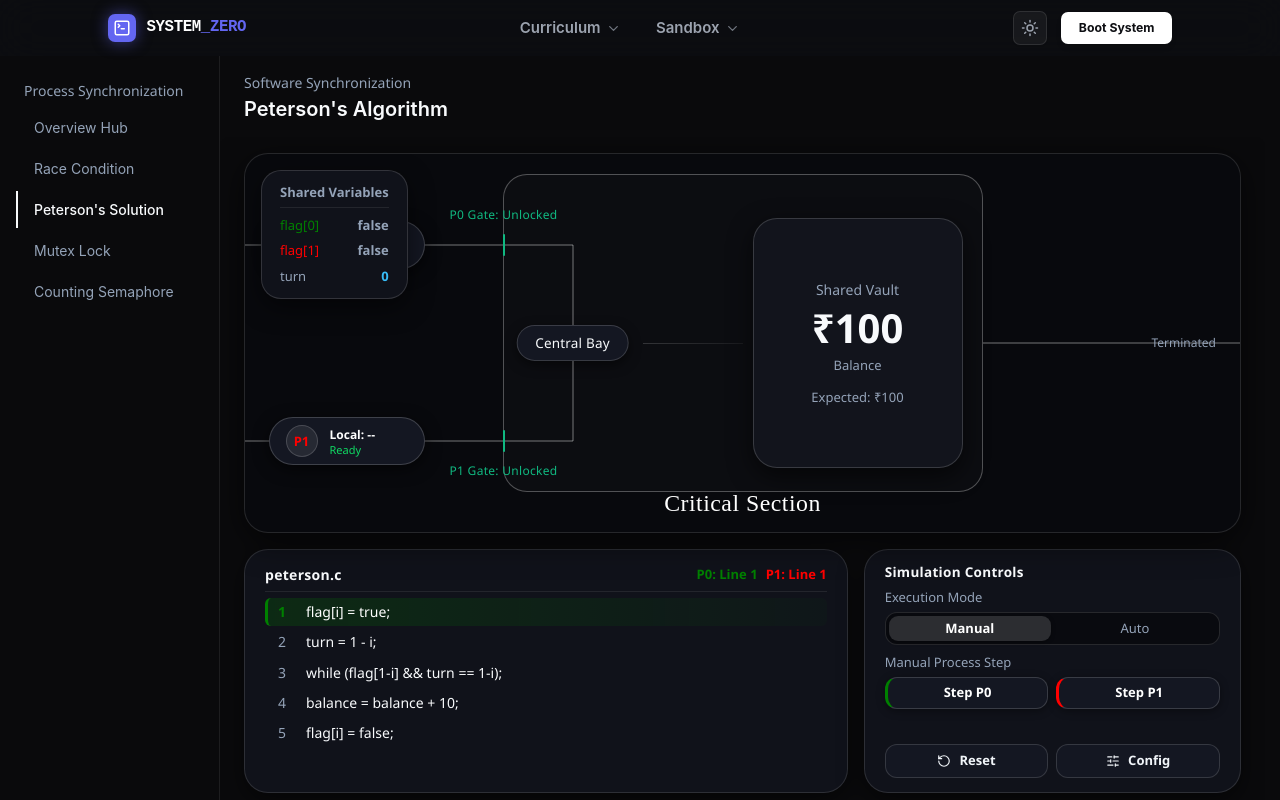
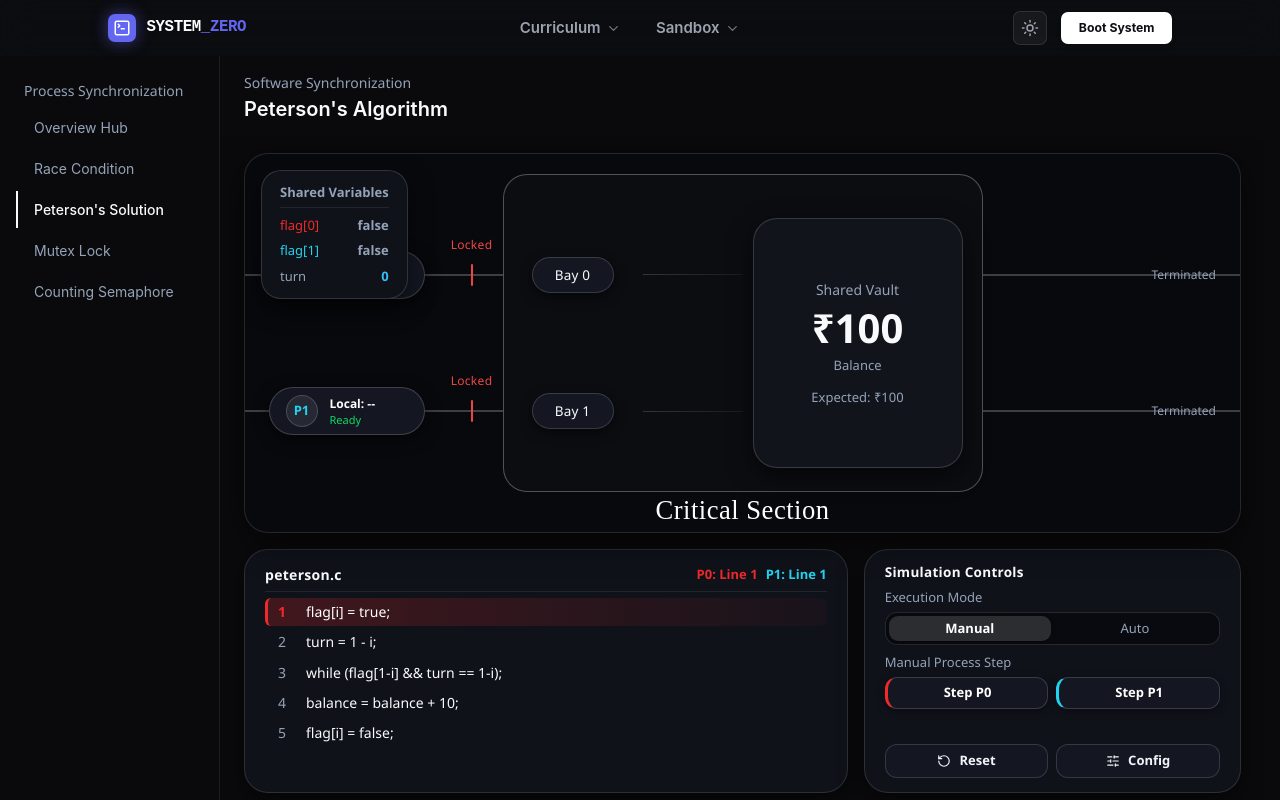
Before and after one commit to glitchybhavi/system-zero-app, a React (Vite) app: page /os/sync/peterson in a window 1280 px wide. Built offline with nearby package versions, Linux system fonts and the light colour scheme.

Commit message:
UI: Slight refienements in Simulator's UI and animation fixes

```diff
--- a/src/os/process-synchronization/base/ArenaTrackLayer.jsx
+++ b/src/os/process-synchronization/base/ArenaTrackLayer.jsx
@@ -1,45 +1,13 @@
 export default function ArenaTrackLayer(props) {
-  const BAY_CENTER_X = 'calc(50% - 170px)';
-  const BAY_TOP_EDGE = 'calc(50% - 18px)';
-  const BAY_BOTTOM_EDGE = 'calc(50% + 18px)';
-
-  let gateTops = ['32%', '68%'];
-  if (props.singleBay) {
-    gateTops = [props.tracks[0].top, props.tracks[1].top];
-  }
+  const gateTops = ['32%', '68%'];
   const lockedStates = [props.gate0Locked, props.gate1Locked];
 
   const rails = [];
   for (let i = 0; i < props.tracks.length; i++) {
     const track = props.tracks[i];
-
-    if (props.singleBay) {
-      rails.push(
-        <div
-          key={`lane-${i}`}
-          className="rail-conduit"
-          style={{ top: track.top, left: 0, width: BAY_CENTER_X }}
-        />
-      );
-
-      let verticalTop = BAY_BOTTOM_EDGE;
-      let verticalHeight = `calc(${track.top} - 50% - 18px)`;
-      if (i === 0) {
-        verticalTop = track.top;
-        verticalHeight = `calc(50% - 18px - ${track.top})`;
-      }
-      rails.push(
-        <div
-          key={`turn-${i}`}
-          className="rail-vertical"
-          style={{ top: verticalTop, height: verticalHeight, left: BAY_CENTER_X }}
-        />
-      );
-    } else {
     rails.push(
       <div key={`entry-${i}`} className="rail-conduit rail-conduit-entry" style={{ top: track.top }} />
     );
-    }
   }
 
   const gates = [];
@@ -51,47 +19,22 @@ export default function ArenaTrackLayer(props) {
       labelText = 'Locked';
     }
 
-    let gateText = labelText;
-    let labelPlace = '';
-    let gateLeft = 'calc(50% - 272px)';
-    if (props.singleBay) {
-      gateText = `P${i} Gate: ${labelText}`;
-      gateLeft = 'calc(50% - 240px)';
-      if (i === 1) {
-        labelPlace = ' below';
-      }
-    }
-
     gates.push(
       <div key={`bay-track-${i}`}>
         <div
           className={`track-gate-node ${stateClass}`}
-          style={{ top: gateTops[i], left: gateLeft }}
+          style={{ top: gateTops[i], left: 'calc(50% - 272px)' }}
         >
           <div className={`gate-pin ${stateClass}`} />
-          <span className={`gate-label ${stateClass}${labelPlace}`}>{gateText}</span>
+          <span className={`gate-label ${stateClass}`}>{labelText}</span>
         </div>
 
-        {!props.singleBay && (
         <div>
           <div className="rail-conduit rail-conduit-exit" style={{ top: gateTops[i] }} />
           <span className="track-terminated-label" style={{ top: gateTops[i] }}>
             Terminated
           </span>
         </div>
-        )}
-      </div>
-    );
-  }
-
-  let exitRail = null;
-  if (props.singleBay) {
-    exitRail = (
-      <div>
-        <div className="rail-conduit rail-conduit-exit" style={{ top: '50%' }} />
-        <span className="track-terminated-label" style={{ top: '50%' }}>
-          Terminated
-        </span>
       </div>
     );
   }
@@ -99,10 +42,7 @@ export default function ArenaTrackLayer(props) {
   return (
     <div className="arena-track-layer">
       {rails}
-
       {gates}
-
-      {exitRail}
     </div>
   );
 }
--- a/src/os/process-synchronization/base/CriticalSectionZone.jsx
+++ b/src/os/process-synchronization/base/CriticalSectionZone.jsx
@@ -22,30 +22,18 @@ export default function CriticalSectionZone(props) {
     incVal = reduxInc;
   }
 
-  const bayList = [];
-
-  if (props.singleBay) {
-    let label = 'Bay 0';
-    if (props.bay0Label) {
-      label = props.bay0Label;
-    }
-    bayList.push({ label: label, packet: props.busPacket0 });
-  } else {
-    bayList.push({ label: 'Bay 0', packet: props.busPacket0 });
-    bayList.push({ label: 'Bay 1', packet: props.busPacket1 });
-  }
+  const bayList = [
+    { label: 'Bay 0', packet: props.busPacket0 },
+    { label: 'Bay 1', packet: props.busPacket1 },
+  ];
 
   const sockets = [];
   const conduits = [];
   for (let i = 0; i < bayList.length; i++) {
     const bay = bayList[i];
 
-    let socketClass = `docking-socket socket-bay-${i}`;
-    let conduitClass = `bus-conduit-wrapper conduit-bay-${i}`;
-    if (props.singleBay) {
-      socketClass = 'docking-socket socket-bay-single';
-      conduitClass = 'bus-conduit-wrapper conduit-bay-single';
-    }
+    const socketClass = `docking-socket socket-bay-${i}`;
+    const conduitClass = `bus-conduit-wrapper conduit-bay-${i}`;
 
     sockets.push(
       <div key={`bay-${i}`} className={socketClass}>
--- a/src/os/process-synchronization/base/ProcessCard.jsx
+++ b/src/os/process-synchronization/base/ProcessCard.jsx
@@ -9,9 +9,6 @@ export default function ProcessCard(props) {
   let cardClass = 'process-card ' + getProcessCardClass(props.process.status);
   if (isTerminated) {
     cardClass = cardClass + ' card-exiting';
-  }
-  if (props.centerInBay) {
-    cardClass = cardClass + ' card-center-bay';
   }
 
   let statusText = getProcessStatusText(props.process.status);
--- a/src/os/process-synchronization/base/RaceConditionSimulator.jsx
+++ b/src/os/process-synchronization/base/RaceConditionSimulator.jsx
@@ -158,7 +158,7 @@ export default function RaceConditionSimulator({ children }) {
   return (
     <section className="sim-container">
       <div className="sim-arena">
-        <ArenaTrackLayer tracks={TRACKS} singleBay={false} gate0Locked={false} gate1Locked={false} />
+        <ArenaTrackLayer tracks={TRACKS} gate0Locked={false} gate1Locked={false} />
 
         {exitingCards}
 
@@ -166,7 +166,6 @@ export default function RaceConditionSimulator({ children }) {
         <ProcessCard key={`proc-${processes[1].id}`} process={processes[1]} top={TRACKS[1].top} isExiting={false} />
 
         <CriticalSectionZone
-          singleBay={false}
           proc0={processes[0]}
           proc1={processes[1]}
           busPacket0={packet0}
--- a/src/os/process-synchronization/base/SimulationControls.jsx
+++ b/src/os/process-synchronization/base/SimulationControls.jsx
@@ -40,7 +40,7 @@ export default function SimulationControls(props) {
       const p = props.processes[i];
 
       let cannotStep = false;
-      if (p.status === 'spawning' || p.status === 'terminated') {
+      if (p.status === 'spawning' || p.status === 'terminated' || p.status === 'waiting') {
         cannotStep = true;
       }
 
--- a/src/os/process-synchronization/base/utils.js
+++ b/src/os/process-synchronization/base/utils.js
@@ -2,21 +2,21 @@ export const INITIAL_BALANCE = 100;
 export const INCREMENT_VALUE = 10;
 
 export const THREAD_COLORS = [
-  'green',
-  'red',
-  'orange',
-  'blue',
-  'cyan',
-  'purple',
-  'pink',
-  'yellow',
-  'teal',
-  'lime',
-  'indigo',
-  'violet',
-  'magenta',
-  'brown',
-  'gray'
+  '#ee2a2aff',
+  '#22d3ee',
+  '#f472b6',
+  '#a78bfa',
+  '#fb923c',
+  '#2dd4bf',
+  '#e879f9',
+  '#60a5fa',
+  '#fda4af',
+  '#38bdf8',
+  '#d8b4fe',
+  '#818cf8',
+  '#fdba74',
+  '#5eead4',
+  '#f9a8d4'
 ];
 
 export const HUD_COLORS = {
@@ -27,10 +27,6 @@ export const HUD_COLORS = {
   info: '#38bdf8',
 };
 
-export function generateProcessColor() {
-  const hue = Math.floor(Math.random() * 360);
-  return `hsl(${hue}, 45%, 70%)`;
-}
 
 export function getProcessCardClass(status) {
   if (status === 'spawning') {
--- a/src/os/process-synchronization/pages/PetersonPage.jsx
+++ b/src/os/process-synchronization/pages/PetersonPage.jsx
@@ -13,7 +13,6 @@ import {
   INCREMENT_VALUE,
   THREAD_COLORS,
   HUD_COLORS,
-  generateProcessColor,
   updateProcessOnTrack,
   replaceAt,
 } from '../base/utils';
@@ -32,8 +31,7 @@ const WAIT_LOOP_LINE = 3;
 const CRITICAL_SECTION_LINE = 4;
 const CLEAR_FLAG_LINE = 5;
 
-const BAY_TOP = '50%';
-const LANE_TOPS = ['24%', '76%'];
+const LANE_TOPS = ['32%', '68%'];
 
 const TRACKS = [
   { id: 0, top: LANE_TOPS[0] },
@@ -70,7 +68,13 @@ export default function PetersonPage() {
   const [nextId, setNextId] = useState(2);
   const [autoTurn, setAutoTurn] = useState(0);
   const [packet0, setPacket0] = useState(NO_PACKET);
+  const [packet1, setPacket1] = useState(NO_PACKET);
   const [isPulsing, setIsPulsing] = useState(false);
+
+  function isBlocked(trackIndex) {
+    const other = 1 - trackIndex;
+    return processes[trackIndex].line === WAIT_LOOP_LINE && flag[other] && turn === other;
+  }
 
   function nextStep(trackIndex) {
     const other = 1 - trackIndex;
@@ -81,15 +85,9 @@ export default function PetersonPage() {
       setProcesses(updateProcessOnTrack(processes, trackIndex, { line: YIELD_TURN_LINE }));
     } else if (p.line === YIELD_TURN_LINE) {
       setTurn(other);
-      let newList = updateProcessOnTrack(processes, trackIndex, { line: WAIT_LOOP_LINE });
-      if (processes[other].status === 'waiting') {
-        newList = updateProcessOnTrack(newList, other, { status: 'ready' });
-      }
-      setProcesses(newList);
+      setProcesses(updateProcessOnTrack(processes, trackIndex, { line: WAIT_LOOP_LINE }));
     } else if (p.line === WAIT_LOOP_LINE) {
-      if (flag[other] && turn === other) {
-        setProcesses(updateProcessOnTrack(processes, trackIndex, { status: 'waiting' }));
-      } else {
+      if (!isBlocked(trackIndex)) {
         setProcesses(updateProcessOnTrack(processes, trackIndex, { line: CRITICAL_SECTION_LINE, status: 'in-bay' }));
       }
     } else if (p.line === CRITICAL_SECTION_LINE) {
@@ -101,8 +99,13 @@ export default function PetersonPage() {
       setTimeout(() => setIsPulsing(false), 600);
 
       const packet = { type: 'store', id: Date.now(), color: p.color, value: newBalance };
-      setPacket0(packet);
-      setTimeout(() => setPacket0(NO_PACKET), 1850);
+      if (trackIndex === 0) {
+        setPacket0(packet);
+        setTimeout(() => setPacket0(NO_PACKET), 1850);
+      } else {
+        setPacket1(packet);
+        setTimeout(() => setPacket1(NO_PACKET), 1850);
+      }
     } else if (p.line === CLEAR_FLAG_LINE) {
       setFlag(replaceAt(flag, trackIndex, false));
 
@@ -118,11 +121,7 @@ export default function PetersonPage() {
       newProcess.status = 'spawning';
       newProcess.color = THREAD_COLORS[newId % THREAD_COLORS.length];
 
-      let newList = updateProcessOnTrack(processes, trackIndex, newProcess);
-      if (processes[other].status === 'waiting') {
-        newList = updateProcessOnTrack(newList, other, { status: 'ready' });
-      }
-      setProcesses(newList);
+      setProcesses(updateProcessOnTrack(processes, trackIndex, newProcess));
       setTimeout(() => {
         setProcesses((old) => updateProcessOnTrack(old, trackIndex, { status: 'ready' }));
       }, 1200);
@@ -139,19 +138,26 @@ export default function PetersonPage() {
     setNextId(2);
     setAutoTurn(0);
     setPacket0(NO_PACKET);
+    setPacket1(NO_PACKET);
     setIsPulsing(false);
   }
 
+  function canStep(trackIndex) {
+    return processes[trackIndex].status !== 'spawning' && !isBlocked(trackIndex);
+  }
+
   function autoStep() {
-    const p1CanStep = processes[0].status !== 'spawning';
-    const p2CanStep = processes[1].status !== 'spawning';
-    const isP1Turn = autoTurn % 2 === 0;
+    let first = 0;
+    if (autoTurn % 2 === 1) {
+      first = 1;
+    }
+    const second = 1 - first;
 
-    if (p1CanStep && (isP1Turn || !p2CanStep)) {
-      nextStep(0);
+    if (canStep(first)) {
+      nextStep(first);
       setAutoTurn(autoTurn + 1);
-    } else if (p2CanStep) {
-      nextStep(1);
+    } else if (canStep(second)) {
+      nextStep(second);
       setAutoTurn(autoTurn + 1);
     }
   }
@@ -161,42 +167,25 @@ export default function PetersonPage() {
       const timer = setInterval(autoStep, 1100 / speed);
       return () => clearInterval(timer);
     }
-  }, [mode, speed, processes]);
+  }, [mode, speed, processes, flag, turn, autoTurn, balance, count, exiting, nextId]);
 
-  let inCS = null;
+  const shownProcesses = [];
   for (let i = 0; i < processes.length; i++) {
-    if (processes[i].status === 'in-bay') {
-      inCS = processes[i];
-      break;
+    let shown = processes[i];
+    if (shown.status === 'ready' || shown.status === 'waiting') {
+      if (isBlocked(i)) {
+        shown = { ...shown, status: 'waiting' };
+      } else {
+        shown = { ...shown, status: 'ready' };
+      }
     }
+    shownProcesses.push(shown);
   }
 
   const expectedBalance = INITIAL_BALANCE + count * INCREMENT_VALUE;
 
-  let p0GateLocked = false;
-  if (processes[0].line === WAIT_LOOP_LINE && flag[1] && turn === 1) {
-    p0GateLocked = true;
-  } else if (inCS !== null && inCS.track === 1) {
-    p0GateLocked = true;
-  }
-  let p1GateLocked = false;
-  if (processes[1].line === WAIT_LOOP_LINE && flag[0] && turn === 0) {
-    p1GateLocked = true;
-  } else if (inCS !== null && inCS.track === 0) {
-    p1GateLocked = true;
-  }
-
-  if (processes[0].status === 'in-bay') {
-    p0GateLocked = false;
-  }
-  if (processes[1].status === 'in-bay') {
-    p1GateLocked = false;
-  }
-
-  let bayLabel = 'Central Bay';
-  if (inCS !== null) {
-    bayLabel = `Central Bay: P${inCS.id}`;
-  }
+  const p0GateLocked = processes[0].status !== 'in-bay';
+  const p1GateLocked = processes[1].status !== 'in-bay';
 
   let flag0Color = HUD_COLORS.label;
   if (flag[0]) {
@@ -211,20 +200,16 @@ export default function PetersonPage() {
   for (let i = 0; i < exiting.length; i++) {
     if (exiting[i] !== null) {
       exitingCards.push(
-        <ProcessCard key={`proc-exit-${exiting[i].id}`} process={exiting[i]} top={BAY_TOP} isExiting={true} centerInBay={true} />
+        <ProcessCard key={`proc-exit-${exiting[i].id}`} process={exiting[i]} top={TRACKS[i].top} isExiting={true} />
       );
     }
   }
 
   const processCards = [];
-  for (let i = 0; i < processes.length; i++) {
-    const p = processes[i];
-    let top = p.laneTop;
-    if (p.status === 'in-bay') {
-      top = BAY_TOP;
-    }
+  for (let i = 0; i < shownProcesses.length; i++) {
+    const p = shownProcesses[i];
     processCards.push(
-      <ProcessCard key={`proc-${p.id}`} process={p} top={top} isExiting={false} centerInBay={true} />
+      <ProcessCard key={`proc-${p.id}`} process={p} top={p.laneTop} isExiting={false} />
     );
   }
 
@@ -237,22 +222,20 @@ export default function PetersonPage() {
           <HudRow label="turn" labelColor={HUD_COLORS.label} value={turn} valueColor={HUD_COLORS.info} />
         </StateHudPanel>
 
-        <ArenaTrackLayer tracks={TRACKS} singleBay={true} gate0Locked={p0GateLocked} gate1Locked={p1GateLocked} />
+        <ArenaTrackLayer tracks={TRACKS} gate0Locked={p0GateLocked} gate1Locked={p1GateLocked} />
 
         {exitingCards}
 
         {processCards}
 
         <CriticalSectionZone
-          singleBay={true}
-          activeProc={inCS}
           busPacket0={packet0}
+          busPacket1={packet1}
           sharedBalance={balance}
           expectedBalance={expectedBalance}
           drift={0}
           vaultPulse={isPulsing}
           alarmActive={false}
-          bay0Label={bayLabel}
         />
       </div>
 
@@ -262,12 +245,12 @@ export default function PetersonPage() {
           setMode={setMode}
           speed={speed}
           setSpeed={setSpeed}
-          processes={processes}
+          processes={shownProcesses}
           onStep={nextStep}
           onReset={resetSim}
         />
 
-        <CodeViewer title="peterson.c" code={CODE} processes={processes} maxLine={CLEAR_FLAG_LINE} />
+        <CodeViewer title="peterson.c" code={CODE} processes={shownProcesses} maxLine={CLEAR_FLAG_LINE} />
       </footer>
 
       <Link to="/os/sync#mutex-locks" className="continue-reading-btn" title="Continue to Mutex Locks section">
--- a/src/os/process-synchronization/styles/CustomDropDown.css
+++ b/src/os/process-synchronization/styles/CustomDropDown.css
@@ -64,6 +64,7 @@
     opacity: 0;
     transform: translateY(-4px);
   }
+
   to {
     opacity: 1;
     transform: translateY(0);
--- a/src/os/process-synchronization/styles/Layout.css
+++ b/src/os/process-synchronization/styles/Layout.css
@@ -182,13 +182,6 @@
   right: 0;
 }
 
-/* Peterson lanes: straight right, then a vertical turn into the Central Bay */
-.rail-vertical {
-  position: absolute;
-  width: 2px;
-  background: rgba(255, 255, 255, 0.22);
-  transform: translateX(-50%);
-}
 
 .track-gate-node {
   position: absolute;
@@ -233,10 +226,6 @@
   color: #ef4444 !important;
 }
 
-.gate-label.below {
-  top: auto;
-  bottom: -28px;
-}
 
 .track-terminated-label {
   position: absolute;
@@ -305,51 +294,6 @@
   opacity: 1;
 }
 
-/* Peterson smooth orthogonal track travel */
-.process-card.card-center-bay.card-pos-waiting {
-  transform: translateY(-50%) translateX(-180px);
-  opacity: 1;
-  transition: transform 0.4s cubic-bezier(0.2, 0.8, 0.2, 1),
-              top 0.4s cubic-bezier(0.2, 0.8, 0.2, 1),
-              opacity 0.35s ease;
-}
-
-.process-card.card-center-bay.card-pos-bay {
-  transform: translateY(-50%) translateX(-24px);
-  opacity: 1;
-  transition: transform 0.38s cubic-bezier(0.2, 0.8, 0.2, 1),
-              top 0.38s cubic-bezier(0.2, 0.8, 0.2, 1) 0.32s,
-              opacity 0.35s ease,
-              border-color 0.2s ease,
-              box-shadow 0.2s ease;
-}
-
-.process-card.card-center-bay.card-exiting {
-  animation: cardExitFromCentralBay 1.3s cubic-bezier(0.2, 0.7, 0.3, 1) forwards !important;
-}
-
-@keyframes cardExitFromCentralBay {
-  0% {
-    transform: translateY(-50%) translateX(-24px);
-    opacity: 1;
-  }
-  25% {
-    transform: translateY(-50%) translateX(160px);
-    opacity: 1;
-  }
-  60% {
-    transform: translateY(-50%) translateX(460px);
-    opacity: 1;
-  }
-  85% {
-    transform: translateY(-50%) translateX(580px);
-    opacity: 0.9;
-  }
-  100% {
-    transform: translateY(-50%) translateX(660px);
-    opacity: 0;
-  }
-}
 
 .process-card.card-pos-terminated,
 .process-card.card-exiting {
@@ -448,11 +392,11 @@
 
 .cs-underneath-title {
   position: absolute;
-  bottom: 10px;
+  bottom: 1px;
   left: 50%;
   transform: translateX(-50%);
   font-family: "Playfair Display", "Caveat", "Brush Script MT", "Apple Chancery", cursive;
-  font-size: 1.7rem;
+  font-size: 1.9rem;
   font-weight: 500;
   color: #ffffff;
   letter-spacing: 0.5px;
@@ -507,10 +451,6 @@
   top: 68%;
 }
 
-.socket-bay-single,
-.conduit-bay-single {
-  top: 50%;
-}
 
 .docking-socket:hover {
   border-color: rgba(255, 255, 255, 0.3) !important;
```
Also changed, not shown: src/os/process-synchronization/styles/ProcessSyncHub.css (line endings or trailing spaces). Lines whose indentation alone changed are shown as unchanged.
